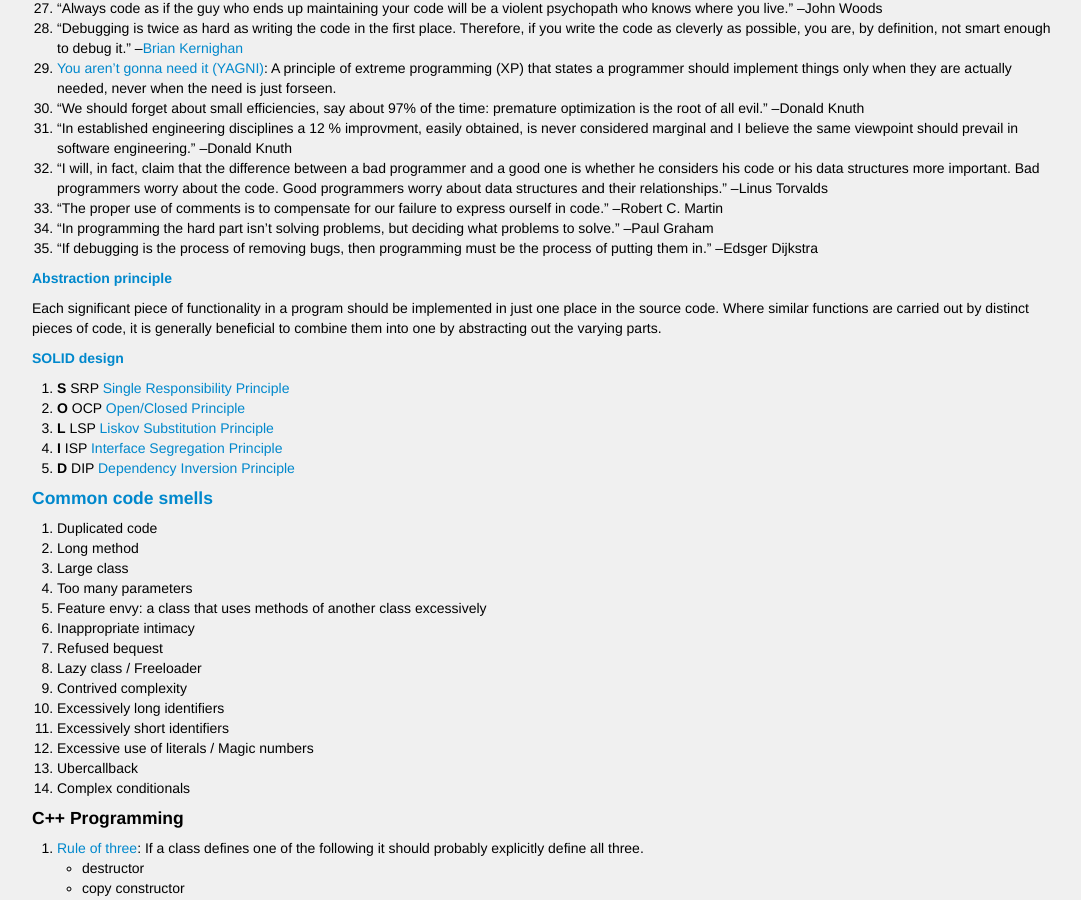
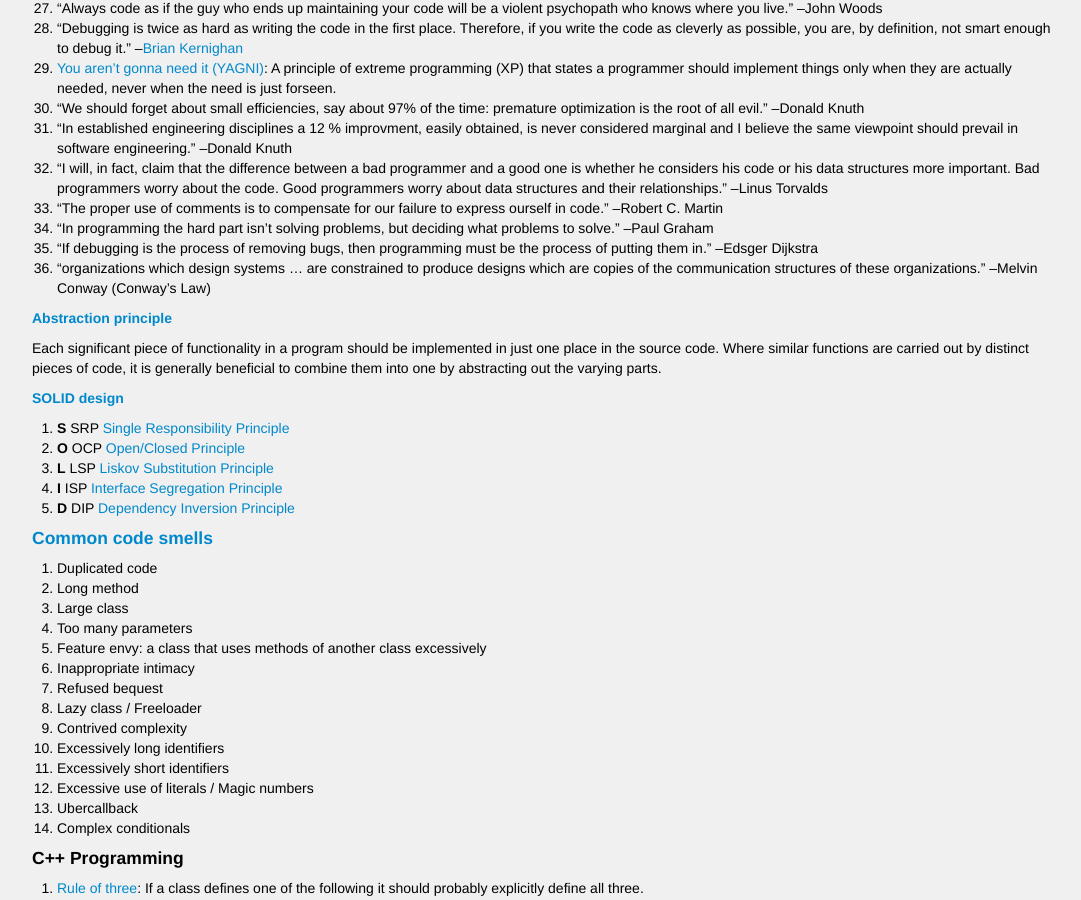
Before and after one commit to Sitwon/code-koans, a Jekyll site: the page built from index.html, in a window 1280 px wide and 900 px high, scrolled down 1002 px. Shown: the whole window, without its empty margins (96-1177 px from the left). Built offline with Jekyll 4.4.1, drawn with Linux system fonts in a browser that asks for light colours.

Commit message:
Adding Conway's law

```diff
--- a/index.html
+++ b/index.html
@@ -44,6 +44,7 @@ title: Code Koans
 1. "The proper use of comments is to compensate for our failure to express ourself in code." --Robert C. Martin
 1. "In programming the hard part isn't solving problems, but deciding what problems to solve." --Paul Graham
 1. "If debugging is the process of removing bugs, then programming must be the process of putting them in." --Edsger Dijkstra
+1. "organizations which design systems ... are constrained to produce designs which are copies of the communication structures of these organizations." --Melvin Conway (Conway's Law)
 
 ##### [Abstraction principle](http://en.wikipedia.org/wiki/Abstraction_principle_%28computer_programming%29)
 Each significant piece of functionality in a program should be implemented in just one place in the source code. Where similar functions are carried out by distinct pieces of code, it is generally beneficial to combine them into one by abstracting out the varying parts.
```
